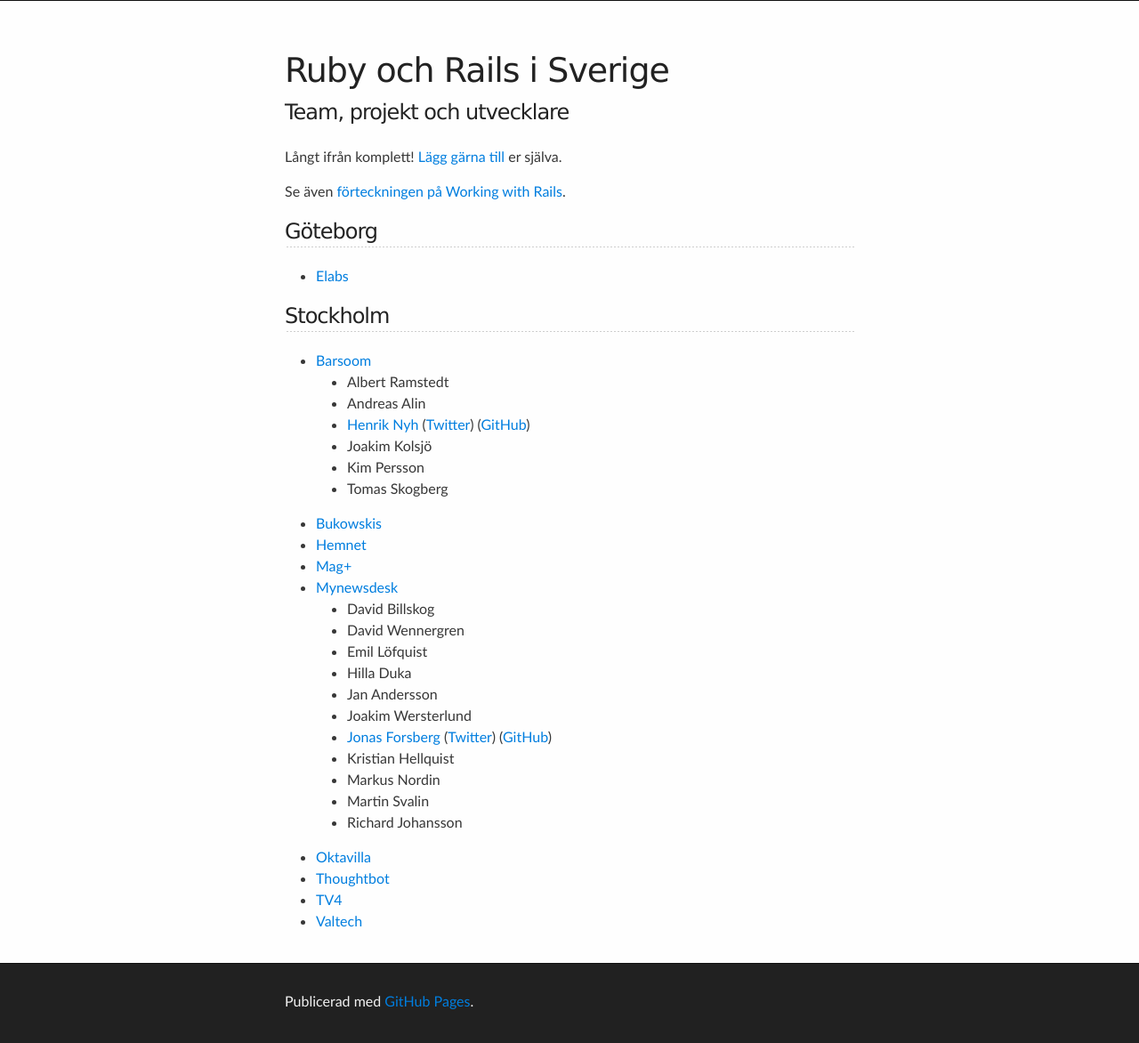
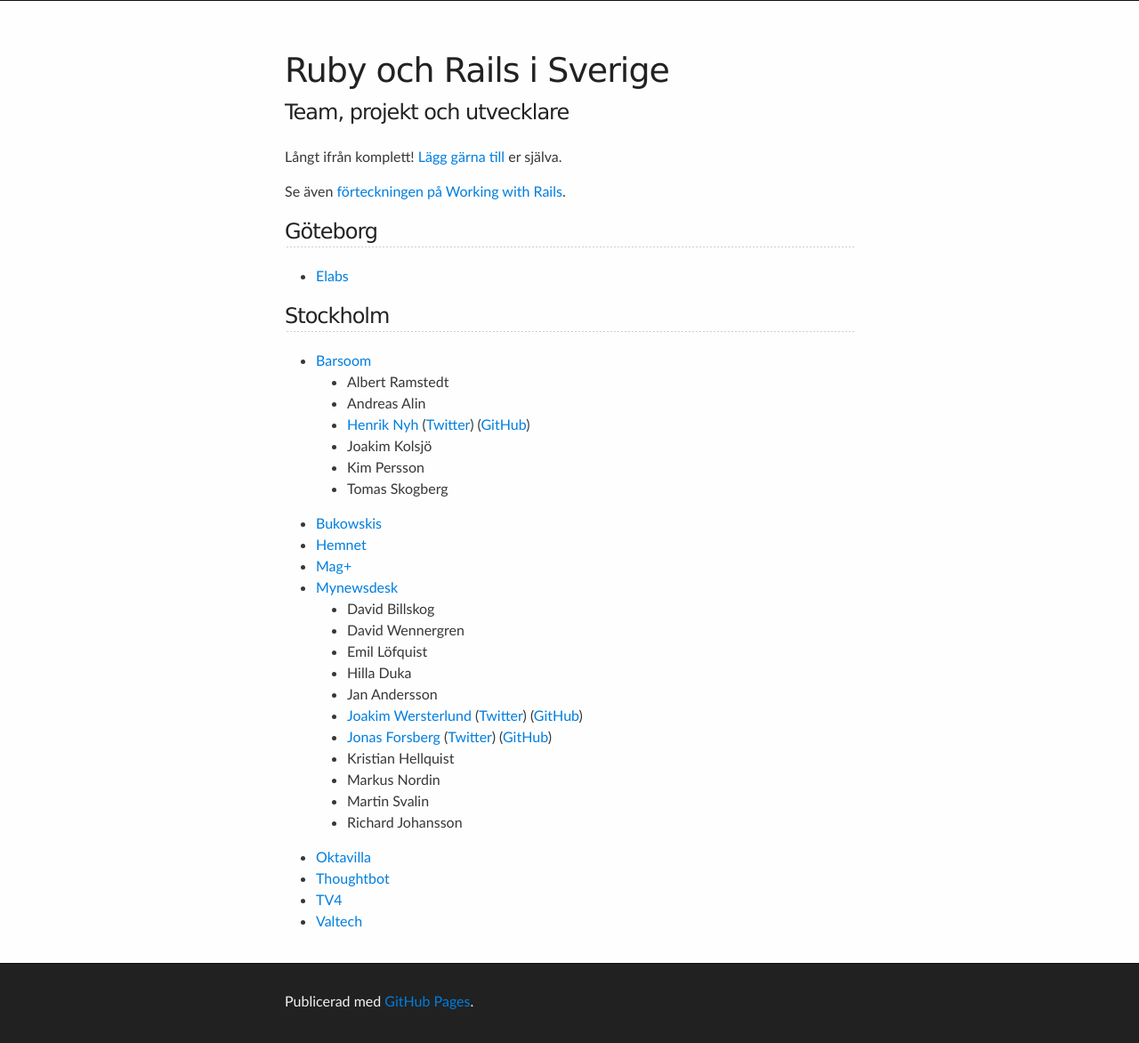
Before and after one commit to rails-se/rails-se.github.com, a Jekyll site: the page built from directory.md, in a window 1280 px wide. Shown: the whole page at 89% size. Built offline with Jekyll 4.4.1, drawn with Linux system fonts in a browser that asks for light colours.

Commit message:
Included joakim westerlund stuff

```diff
--- a/directory.md
+++ b/directory.md
@@ -65,7 +65,11 @@ Se även [förteckningen på Working with Rails](http://www.workingwithrails.com
       <li>Emil Löfquist</li>
       <li>Hilla Duka</li>
       <li>Jan Andersson</li>
-      <li>Joakim Wersterlund</li>
+      <li>
+        <a href="http://joakim-westerlund.se">Joakim Wersterlund</a>
+        {% assign twitter = 'joakwest' %}{% include twitter.html %}
+        {% assign github = 'jorkas' %}{% include github.html %}
+      </li>
       <li>
         <a href="http://jonasforsberg.se">Jonas Forsberg</a>
         {% assign twitter = 'himynameisjonas' %}{% include twitter.html %}
```
